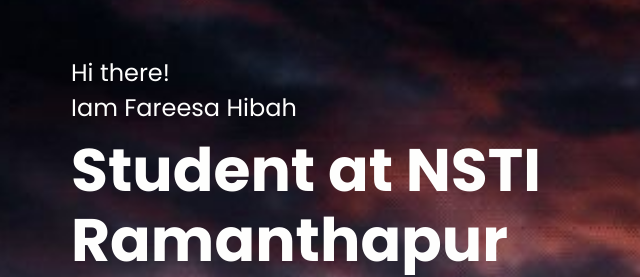
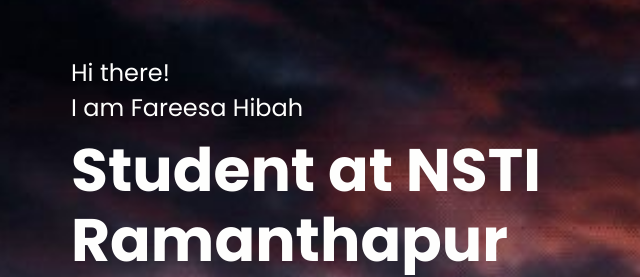
Before and after one commit to FareesaHibah/website1, a plain HTML site: page index.html in a window 1280 px wide. Shown: the part 166-443 px from the top of the page, 59-699 px from the left. Drawn offline with Linux system fonts and the light colour scheme; files that its build step writes are made by us from their sources.

Commit message:
Update index.html

```diff
--- a/index.html
+++ b/index.html
@@ -80,7 +80,7 @@
                               <div class="row">
                                  <div class="col-md-6">
                                     <div class="banner_taital_main">
-                                       <h3 class="banner_text">Hi there!<br>Iam Fareesa Hibah</h3>
+                                       <h3 class="banner_text">Hi there!<br>I am Fareesa Hibah</h3>
                                        <h1 class="banner_taital">Student at NSTI Ramanthapur</h1>
                                     </div>
                                  </div>
@@ -102,7 +102,7 @@
                               <div class="row">
                                  <div class="col-md-6">
                                     <div class="banner_taital_main">
-                                       <h3 class="banner_text">Hi there!<br>Iam Fareesa Hibah</h3>
+                                       <h3 class="banner_text">Hi there!<br>I am Fareesa Hibah</h3>
                                        <h1 class="banner_taital">Student at NSTI Ramanthapur</h1>
                                     </div>
                                  </div>
@@ -124,7 +124,7 @@
                               <div class="row">
                                  <div class="col-md-6">
                                     <div class="banner_taital_main">
-                                       <h3 class="banner_text">Hi there!<br>Fareesa Hibah</h3>
+                                       <h3 class="banner_text">Hi there!<br>I am Fareesa Hibah</h3>
                                        <h1 class="banner_taital">Student at NSTI Ramanthapur</h1>
                                     </div>
                                  </div>
@@ -146,7 +146,7 @@
                               <div class="row">
                                  <div class="col-md-6">
                                     <div class="banner_taital_main"><img src ="images/banner-bg.png">
-                                       <h3 class="banner_text">Hi there! <br>Fareesa Hibah</h3>
+                                       <h3 class="banner_text">Hi there! <br>I am Fareesa Hibah</h3>
                                        <h1 class="banner_taital">Student at NSTI Ramanthapur</h1>
                                     </div>
                                  </div>
```
